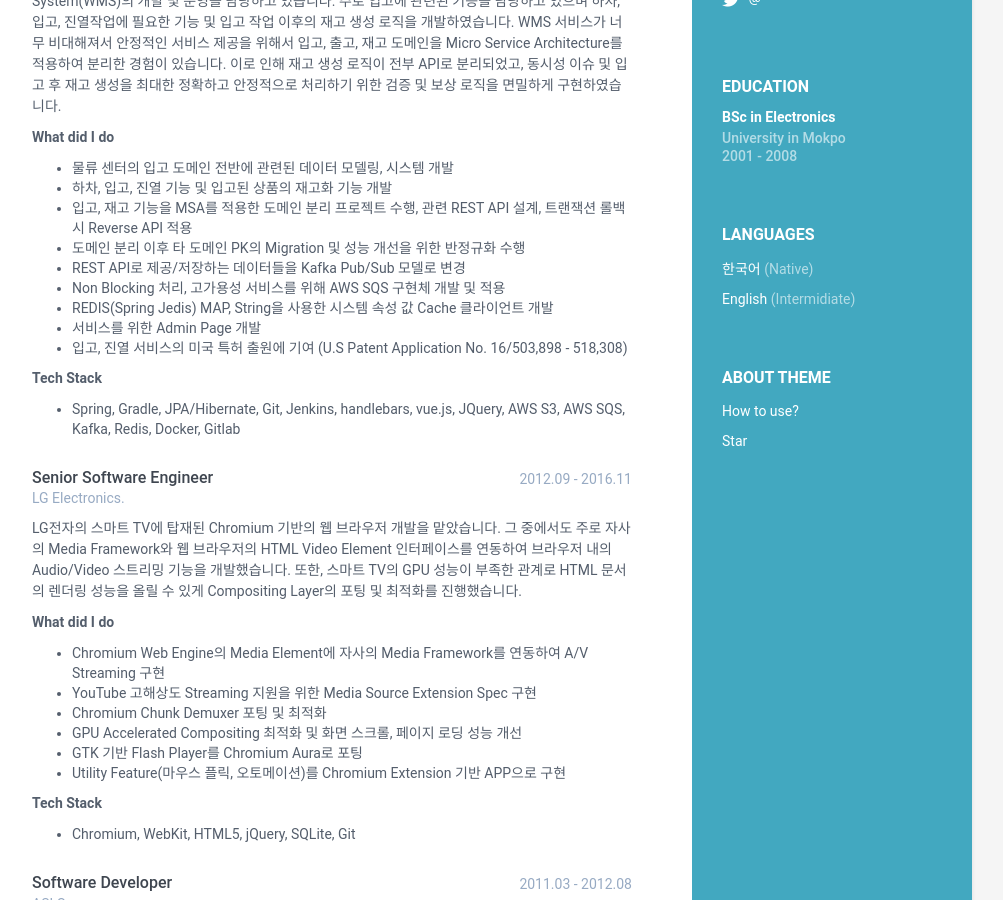
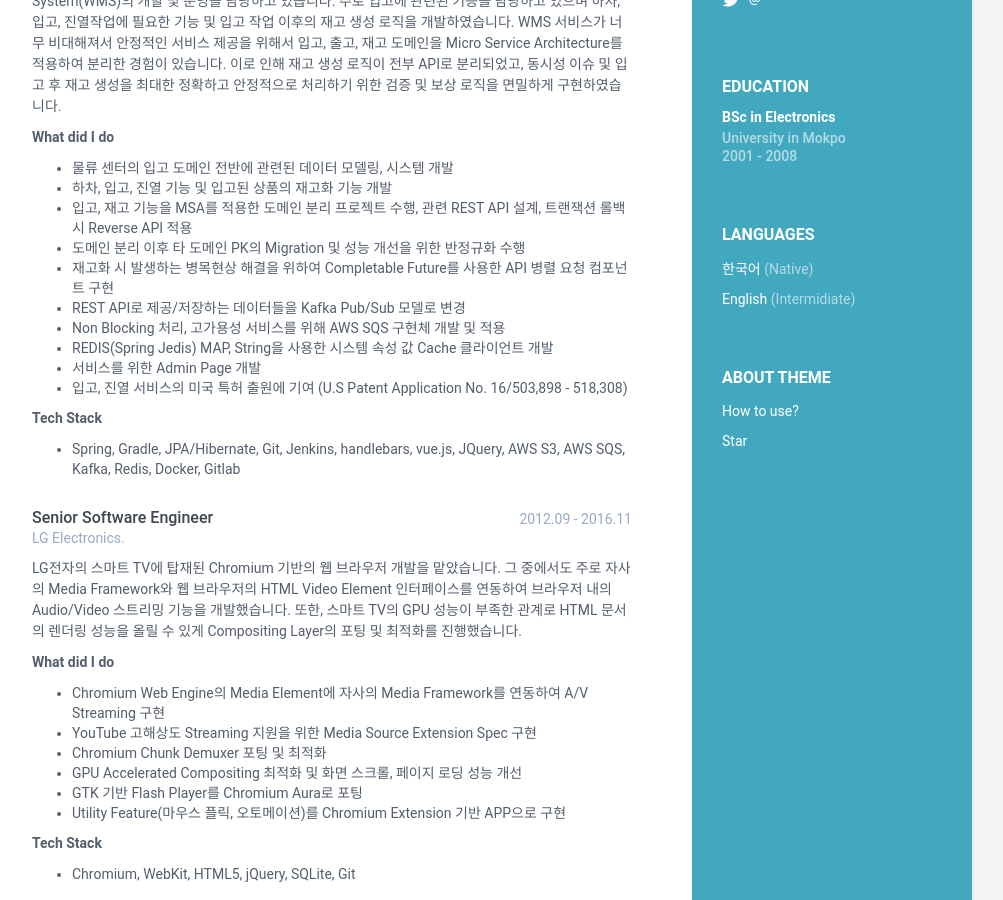
Before and after one commit to grey-scaven/grey-scaven.github.io, a Jekyll site: the page built from index.html, in a window 1280 px wide and 900 px high, scrolled down 487 px. Shown: the whole window, without its empty margins (168-1171 px from the left). Built offline with Jekyll 4.4.1, drawn with Linux system fonts in a browser that asks for light colours.

Commit message:
Update data.yml

```diff
--- a/_data/data.yml
+++ b/_data/data.yml
@@ -81,6 +81,7 @@ experiences:
           - 하차, 입고, 진열 기능 및 입고된 상품의 재고화 기능 개발
           - 입고, 재고 기능을 MSA를 적용한 도메인 분리 프로젝트 수행, 관련 REST API 설계, 트랜잭션 롤백 시 Reverse API 적용
           - 도메인 분리 이후 타 도메인 PK의 Migration 및 성능 개선을 위한 반정규화 수행
+          - 재고화 시 발생하는 병목현상 해결을 위하여 Completable Future를 사용한 API 병렬 요청 컴포넌트 구현
           - REST API로 제공/저장하는 데이터들을 Kafka Pub/Sub 모델로 변경
           - Non Blocking 처리, 고가용성 서비스를 위해 AWS SQS 구현체 개발 및 적용
           - REDIS(Spring Jedis) MAP, String을 사용한 시스템 속성 값 Cache 클라이언트 개발
```
